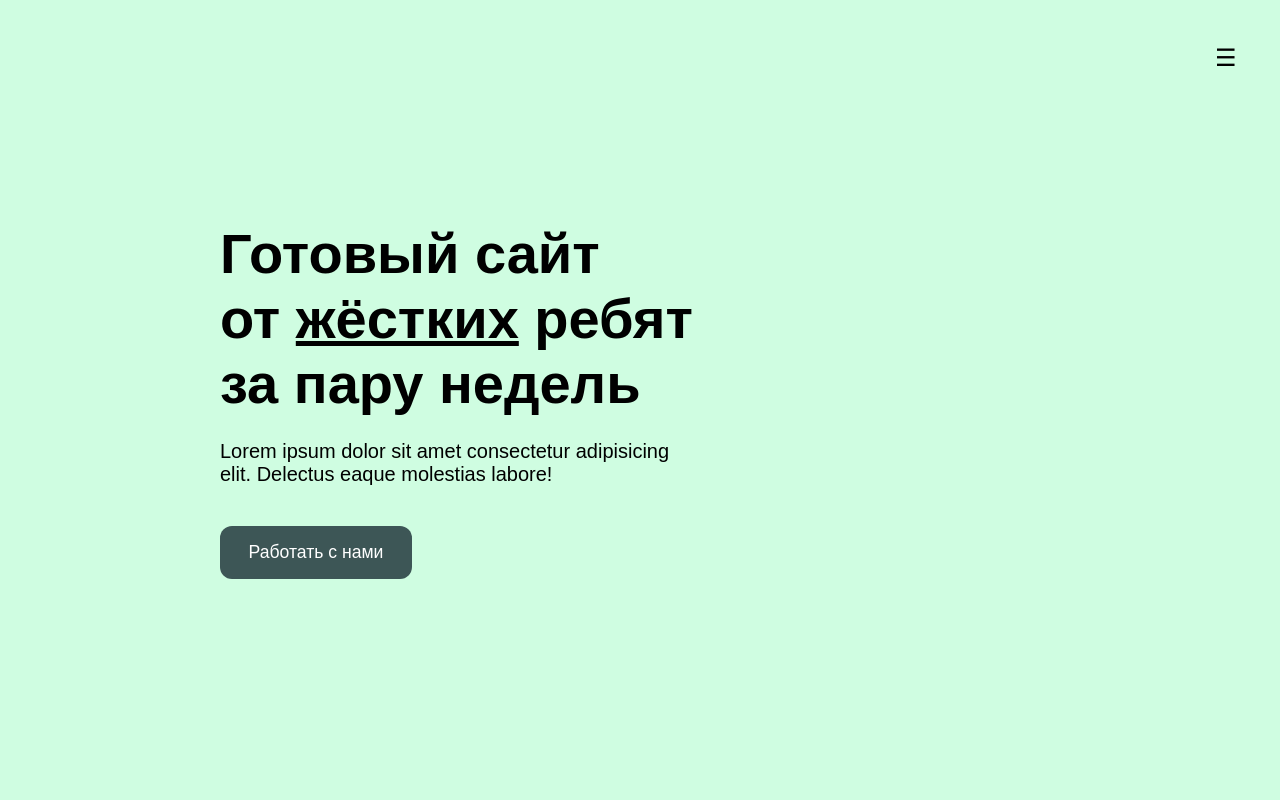
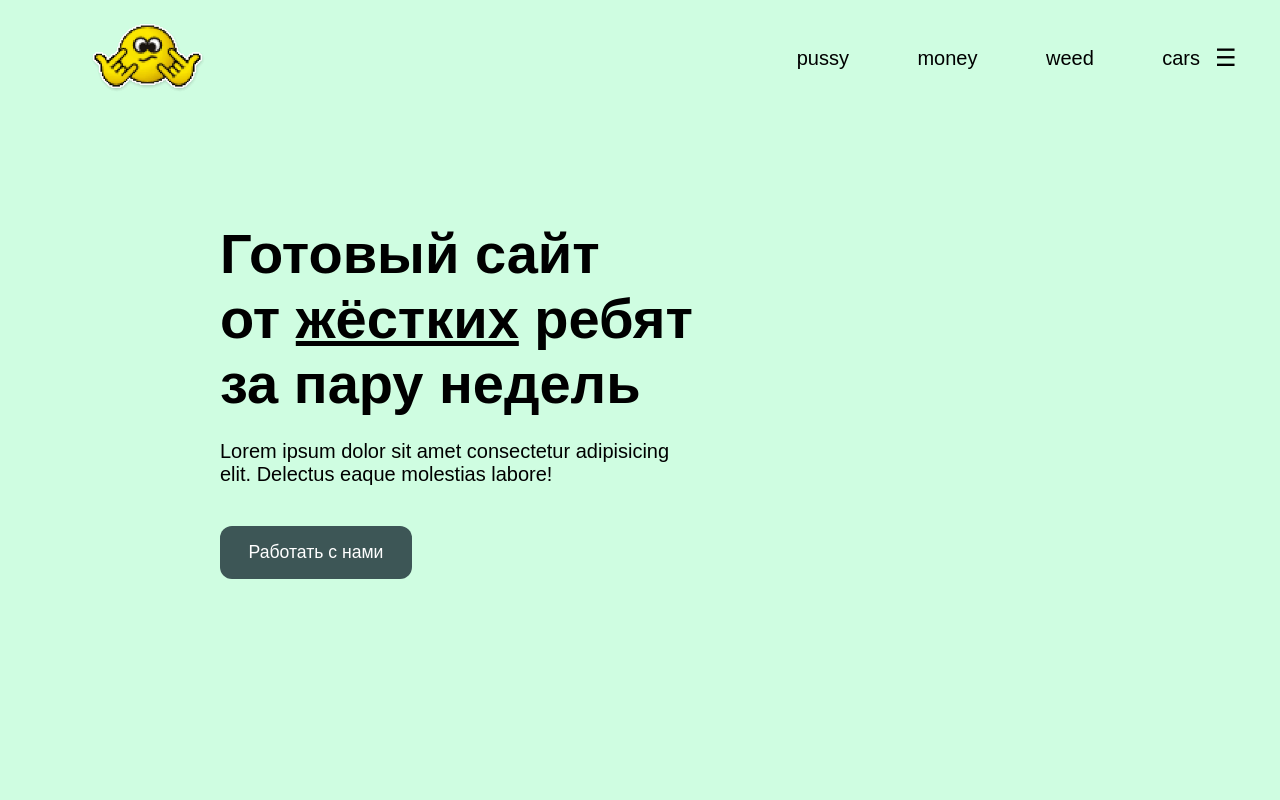
Before and after one commit to agrivyuk/cat_site, a website: page index.html in a window 1280 px wide. Shown: the top 800 px of the page. Drawn offline with nearby package versions, Linux system fonts and the light colour scheme; files that its build step writes are made by us from their sources.

Commit message:
change navbar logic

```diff
--- a/index.html
+++ b/index.html
@@ -12,7 +12,7 @@
     <title>.Cat</title>
   </head>
   <body>
-    <header class="header header_hidden">
+    <header class="header header_hidden header_show">
       <div class="container">
         <div class="header__inner">
           <div class="header__logo">
```
